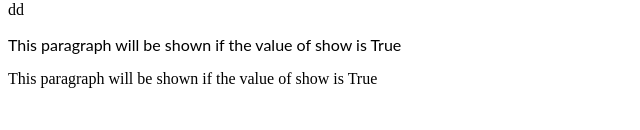
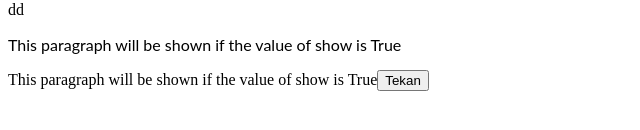
Before and after one commit to hunter10bt/05-angular-01-20200415, an Angular app: page / in a window 1280 px wide. Shown: the part 252-382 px from the top of the page, without its empty margins (0-640 px from the left). Built offline with nearby package versions, Linux system fonts and the light colour scheme.

Commit message:
added event handling - button

```diff
--- a/src/app/app.component.html
+++ b/src/app/app.component.html
@@ -29,3 +29,6 @@
 <ng-template #showBlock>This paragraph will be shown if the value of show is True</ng-template>
 
 <ng-template #notShowBlock>This paragraph will be shown if the value of show is False</ng-template>
+
+<button (click)="EventKlik()">Tekan</button>
+{{pesan}}
--- a/src/app/app.component.ts
+++ b/src/app/app.component.ts
@@ -16,4 +16,9 @@ export class AppComponent  {
   }];
   itemArr = ['aa','bb','cc','dd'];
   show: boolean = true;
+
+  pesan = '';
+  EventKlik(){
+    this.pesan = "Tombol baru ditekan";
+  }
 }
```
